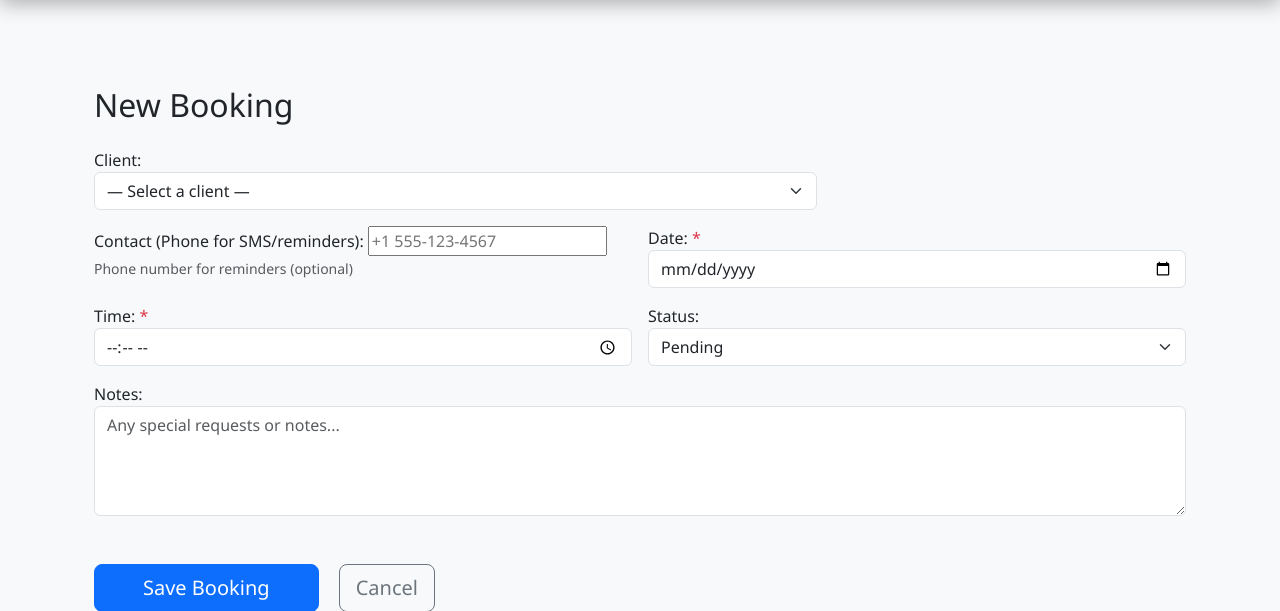
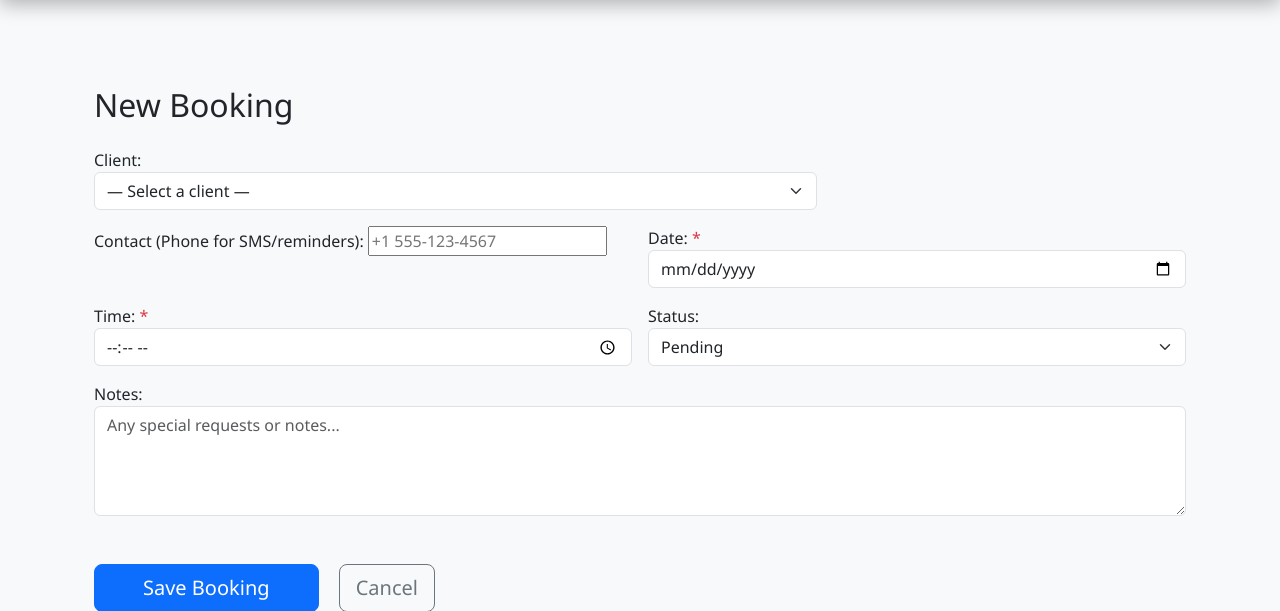
Before and after one commit to Brianon97/theptapp, a Django app: page /new/ in a window 1280 px wide. Shown: the part 62-673 px from the top of the page. Run offline with Django 4.2, Linux system fonts and the light colour scheme; the visitor is signed in with stand-in values (Sample User, id 1); data comes from the database, SQL or seed files in the repository; data that the repository does not hold is empty.

Commit message:
Contact field

```diff
--- a/templates/trainer/booking_form.html
+++ b/templates/trainer/booking_form.html
@@ -47,7 +47,7 @@
   {% if form.client_contact.errors %}
     <div class="text-danger small mt-1">{{ form.client_contact.errors|join:", " }}</div>
   {% endif %}
-  <small class="text-muted">Phone number for reminders (optional)</small>
+
 </div>
 
       <!-- Date & Time — always shown -->
```
